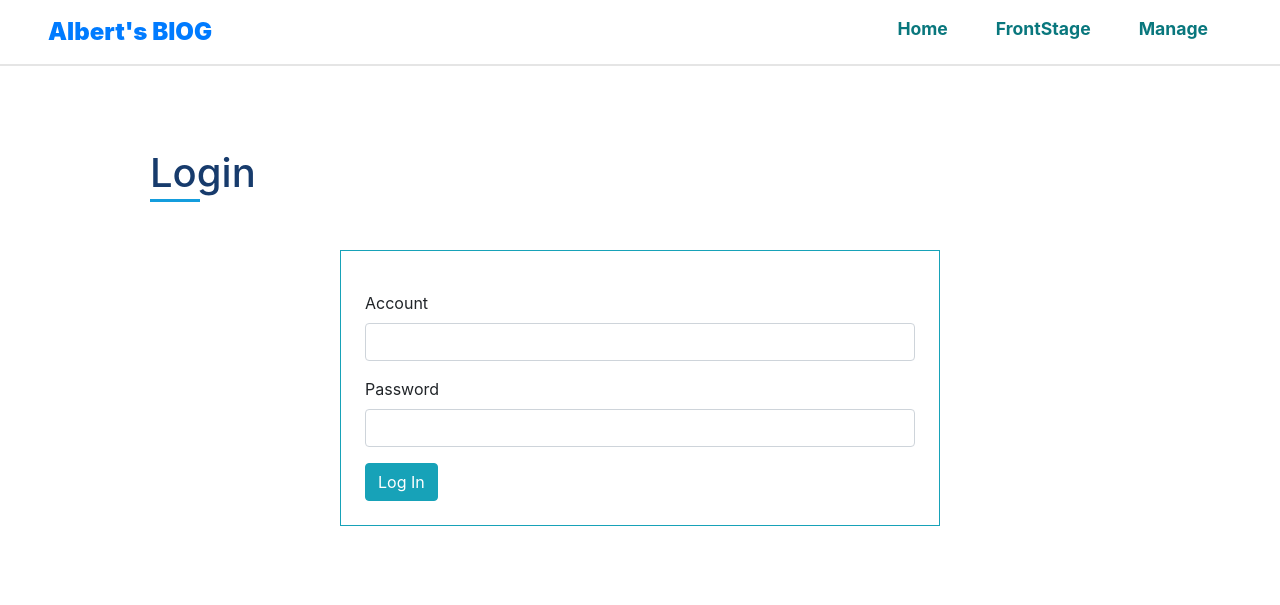
After one commit to albert199577/porfolio, a PHP site: page /backstage.php in a window 1280 px wide. The commit adds this page. Shown: the top 605 px of the page. Run offline with PHP 8.4, Linux system fonts and the light colour scheme.

Commit message:
backstage login use fetch method , backstage manage page reorganization

```diff
--- a/api/logout.php
+++ b/api/logout.php
@@ -5,4 +5,4 @@
 session_unset();
 
 
-to("../login.php");
+to("../backstage.php");
--- a/app.js
+++ b/app.js
@@ -47,7 +47,7 @@ function clear_underline() {
 }
 
 //option list switch
-let optionBtn = document.querySelectorAll("ul.protfolio-list-menu li");
+let optionBtn = document.querySelectorAll("ul.portfolio-list-menu li");
 
 optionBtn.forEach(e => {
     e.addEventListener("click", () => {
@@ -86,13 +86,13 @@ btn.addEventListener("click", () => {
 //     $("span.logo").html(data[0].name);
 // });
 
-async function getName (table, position) {
-    let data = await fetch("./api/test.php");
-    let parseData = await data.json();
-    console.log(parseData);
-    let { name } =  parseData[0];
-    $("span.logo").html(name);
-}
+// async function getName (table, position) {
+//     let data = await fetch("./api/test.php");
+//     let parseData = await data.json();
+//     console.log(parseData);
+//     let { name } =  parseData[0];
+//     $("span.logo").html(name);
+// }
 
 
 
@@ -115,6 +115,8 @@ const saveContact =  async() => {
 
 }
 
+
+
 // getName();
 
 // async function manage (table, position) {
--- a/backend/edit_experience.php
+++ b/backend/edit_experience.php
@@ -1,11 +1,9 @@
 <?php include_once "../db.php";?>
-
 <form action="./api/edit_experience.php" method="POST">
     Experience
     <input type="text" name="id" id="id" style="display: none;" value="1">
     <?php
     $rows = $Exp -> all();
-    dd($rows);
     foreach ($rows as $key => $value) {
     ?>
     <p>
--- a/backend/edit_personal.php
+++ b/backend/edit_personal.php
@@ -1,5 +1,3 @@
-<?php include_once "../db.php";?>
-
 <form action="./api/edit_personal.php" method="POST">
     <input type="text" name="id" id="id" style="display: none;" value="1">
     <p>
--- a/backend/edit_portfolio.php
+++ b/backend/edit_portfolio.php
@@ -1,4 +1,3 @@
-<?php include_once "../db.php";?>
 <form action="./api/edit_portfolio.php" method="POST">
     <input type="text" name="id" id="id" style="display: none;" value="1">
     <p>
--- a/backend/edit_website.php
+++ b/backend/edit_website.php
@@ -1,4 +1,3 @@
-<?php include_once "../db.php";?>
 <form action="./api/edit_website.php" method="POST">
     <input type="text" name="id" id="id" style="display: none;" value="1">
     <p>
--- /dev/null
+++ b/backend/login.php
@@ -0,0 +1,27 @@
+<?php
+// if (isset($_SESSION['user'])) {
+//     to("./backstage.php?do=manage");
+// }
+?>
+<!-- login -->
+<section class="login-page">
+    <main class="container">
+        <h1>Login</h1>
+        <main class="form border border-info p-4 mx-auto my-5 w-md-50">
+            <p id="error"></p>
+            <div class="row my-3">
+                <div class="col">
+                    <label for="">Account</label>
+                    <input type="text" class="form-control" name="account" id="account">
+                </div>
+            </div>
+            <div class="row my-3">
+                <div class="col">
+                    <label for="exampleFormControlTextarea1">Password</label>
+                    <input type="password" class="form-control" name="password" id="password">
+                </div>
+            </div>
+            <button class="btn btn-info mx-auto" onclick="checkLogin()">Log In</button>
+        </main>
+    </main>
+</section>
--- a/login.php
+++ b/backstage.php
@@ -14,6 +14,7 @@ include_once "./db.php";
     <link rel="stylesheet" href="https://cdnjs.cloudflare.com/ajax/libs/font-awesome/6.0.0-beta3/css/all.min.css" integrity="sha512-Fo3rlrZj/k7ujTnHg4CGR2D7kSs0v4LLanw2qksYuRlEzO+tcaEPQogQ0KaoGN26/zrn20ImR1DfuLWnOo7aBA==" crossorigin="anonymous" referrerpolicy="no-referrer" />
     <link rel="stylesheet" href="https://cdn.jsdelivr.net/npm/bootstrap@4.6.1/dist/css/bootstrap.min.css" integrity="sha384-zCbKRCUGaJDkqS1kPbPd7TveP5iyJE0EjAuZQTgFLD2ylzuqKfdKlfG/eSrtxUkn" crossorigin="anonymous">
     <link rel="stylesheet" href="./style/style.css" type="text/css">
+    <link rel="stylesheet" href="./style/back.css" type="text/css">
 </head>
 <body>
     <!-- nav -->
@@ -25,7 +26,7 @@ include_once "./db.php";
         <ul class="menu">
             <li><a href="">Home</a></li>
             <li><a href="./index.php">FrontStage</a></li>
-            <li><a href="javascript:void(0)" onclick="mangePage()" disabled>Manage</a></li>
+            <li><a href="./backstage.php?do=manage">Manage</a></li>
             <?php
             if (isset($_SESSION['user'])) {
             ?>
@@ -35,34 +36,15 @@ include_once "./db.php";
             ?>
         </ul>
     </nav>
-    <!-- login -->
-    <section class="login-page">
-        <main class="container">
-            <h1>Login</h1>
-            <form action="./api/check_login.php" method="POST" class="form border border-info p-4 mx-auto my-5 w-md-50">
-                <?php
-                if (isset($_SESSION['error'])) {
-                ?>
-                <p><?=$_SESSION['error'];?></p>
-                <?php
-                }
-                ?>
-                <div class="row my-3">
-                    <div class="col">
-                        <label for="">Account</label>
-                        <input type="text" class="form-control" name="account">
-                    </div>
-                </div>
-                <div class="row my-3">
-                    <div class="col">
-                        <label for="exampleFormControlTextarea1">Password</label>
-                        <input type="text" class="form-control" name="password">
-                    </div>
-                </div>
-                <button class="btn btn-info mx-auto">Log In</button>
-            </form>
-        </main>
-    </section>
+    <?php
+        $do = $_GET['do'] ?? "login";
+        $file = "./backend/" . $do . ".php";
+        if (file_exists($file)) {
+            include $file;
+        } else {
+            include "./backend/login.php";
+        }
+    ?>
     <script src="https://cdn.jsdelivr.net/npm/jquery@3.5.1/dist/jquery.slim.min.js" integrity="sha384-DfXdz2htPH0lsSSs5nCTpuj/zy4C+OGpamoFVy38MVBnE+IbbVYUew+OrCXaRkfj" crossorigin="anonymous"></script>
     <script src="https://cdn.jsdelivr.net/npm/popper.js@1.16.1/dist/umd/popper.min.js" integrity="sha384-9/reFTGAW83EW2RDu2S0VKaIzap3H66lZH81PoYlFhbGU+6BZp6G7niu735Sk7lN" crossorigin="anonymous"></script>
     <script src="https://cdn.jsdelivr.net/npm/bootstrap@4.6.1/dist/js/bootstrap.min.js" integrity="sha384-VHvPCCyXqtD5DqJeNxl2dtTyhF78xXNXdkwX1CZeRusQfRKp+tA7hAShOK/B/fQ2" crossorigin="anonymous"></script>
@@ -72,13 +54,6 @@ include_once "./db.php";
 </html>
 
 <script>
-    mangePage();
-    function mangePage() {
-        $.get("./api/manage.php", {}, (manages) => {
-            $(".login-page").html(manages);
-        })
-    }
-
     function personalEdit() {
         $.get("./backend/edit_personal.php", {}, (manages) => {
             $(".contain").html(manages);
@@ -86,7 +61,6 @@ include_once "./db.php";
     }
 
     function ExperienceEdit() {
-        console.log("ee")
         $.get("./backend/edit_experience.php", {}, (manages) => {
             $(".contain").html(manages);
         })
@@ -104,5 +78,24 @@ include_once "./db.php";
         })
     }
 
-
+    const checkLogin = async() => {
+        let formData = {
+            account: $("#account").val(),
+            password: $("#password").val(),
+        };
+        let data = await fetch("./api/check_login.php", {
+            method: "POST",
+            body: JSON.stringify(formData),
+            headers: new Headers({
+                "Content-type": "application/json"
+            })
+        });
+        let parseData = await data.json();
+        console.log(parseData);
+        if (parseData) {
+            location.href = "backstage.php?do=manage";
+        } else {
+            $("#error").text("帳號密碼錯誤, 請重新輸入");
+        }
+    }
 </script>
--- a/index.php
+++ b/index.php
@@ -266,7 +266,7 @@
         </main>
     </section>
     <footer class="footer">
-        <p>All right reserved <a href="./login.php">Albert Kao</a> @ 2022</p>
+        <p>All right reserved <a href="./backstage.php">Albert Kao</a> @ 2022</p>
         <ul>
             <li><a href="mailto:mso729049@gmail.com"><i class="far fa-envelope"></i></a></li>
             <li><a href="https://github.com/albert199577"><i class="fab fa-github"></i></a></li>
--- /dev/null
+++ b/style/back.css
@@ -0,0 +1,61 @@
+.login-page main {
+  padding: 2rem;
+}
+
+.login-page main h1 {
+  color: #173b6c;
+  position: relative;
+  padding: 5px 0;
+  margin: 3rem;
+}
+
+.login-page main h1:after {
+  content: "";
+  position: absolute;
+  width: 50px;
+  height: 3px;
+  background-color: #149ddd;
+  bottom: 0;
+  left: 0;
+  display: block;
+}
+
+.login-page main main {
+  background-color: white;
+  max-width: 600px;
+}
+
+.login-page .manage {
+  display: -webkit-box;
+  display: -ms-flexbox;
+  display: flex;
+  -webkit-box-pack: justify;
+      -ms-flex-pack: justify;
+          justify-content: space-between;
+  justify-items: center;
+  gap: 4rem;
+}
+
+.login-page .manage ul.manage-nav {
+  border: 1px solid #beb4b4;
+  padding: 2rem 1rem;
+  margin-top: 0;
+  margin-left: 0;
+  border-radius: 3px;
+}
+
+.login-page .manage ul.manage-nav li {
+  list-style: none;
+  margin: 1rem auto;
+}
+
+.login-page .manage .contain {
+  -webkit-box-flex: 0;
+      -ms-flex: 0 0 70%;
+          flex: 0 0 70%;
+}
+
+.login-page .manage .contain form {
+  margin: auto;
+}
+/*# sourceMappingURL=back.css.map */
--- /dev/null
+++ b/style/back.sass
@@ -0,0 +1,44 @@
+$color_title: #173b6c
+$color_blue_background: #f5f8fd
+$color_icon_hover: #93e7d1
+$color_gray: #b0c7df
+
+// login
+.login-page
+    main
+        padding: 2rem
+        h1
+            color: $color_title
+            position: relative
+            padding: 5px 0
+            margin: 3rem
+            &:after
+                content: ""
+                position: absolute
+                width: 50px
+                height: 3px
+                background-color: #149ddd
+                bottom: 0
+                left: 0
+                display: block
+        main
+            background-color: white
+            max-width: 600px
+    .manage
+        display: flex
+        justify-content: space-between
+        justify-items: center
+        gap: 4rem
+        ul.manage-nav
+            border: 1px solid #beb4b4
+            padding: 2rem 1rem
+            margin-top: 0
+            margin-left: 0
+            border-radius: 3px
+            li
+                list-style: none
+                margin: 1rem auto
+        .contain
+            flex: 0 0 70%
+            form
+                margin: auto
--- a/style/style.css
+++ b/style/style.css
@@ -1,3 +1,64 @@
+.login-page main {
+  padding: 2rem;
+}
+
+.login-page main h1 {
+  color: #173b6c;
+  position: relative;
+  padding: 5px 0;
+  margin: 3rem;
+}
+
+.login-page main h1:after {
+  content: "";
+  position: absolute;
+  width: 50px;
+  height: 3px;
+  background-color: #149ddd;
+  bottom: 0;
+  left: 0;
+  display: block;
+}
+
+.login-page main form {
+  background-color: white;
+  max-width: 600px;
+}
+
+.login-page .manage {
+  display: -webkit-box;
+  display: -ms-flexbox;
+  display: flex;
+  -webkit-box-pack: justify;
+      -ms-flex-pack: justify;
+          justify-content: space-between;
+  justify-items: center;
+  gap: 4rem;
+}
+
+.login-page .manage ul.manage-nav {
+  border: 1px solid #beb4b4;
+  padding: 2rem 1rem;
+  margin-top: 0;
+  margin-left: 0;
+  border-radius: 3px;
+}
+
+.login-page .manage ul.manage-nav li {
+  list-style: none;
+  margin: 1rem auto;
+}
+
+.login-page .manage .contain {
+  -webkit-box-flex: 0;
+      -ms-flex: 0 0 70%;
+          flex: 0 0 70%;
+}
+
+.login-page .manage .contain form {
+  margin: auto;
+}
+
 * {
   -webkit-box-sizing: border-box;
           box-sizing: border-box;
@@ -812,65 +873,4 @@ nav .menu li a:hover {
     margin: 1rem;
   }
 }
-
-.login-page main {
-  padding: 2rem;
-}
-
-.login-page main h1 {
-  color: #173b6c;
-  position: relative;
-  padding: 5px 0;
-  margin: 3rem;
-}
-
-.login-page main h1:after {
-  content: "";
-  position: absolute;
-  width: 50px;
-  height: 3px;
-  background-color: #149ddd;
-  bottom: 0;
-  left: 0;
-  display: block;
-}
-
-.login-page main form {
-  background-color: white;
-  max-width: 600px;
-}
-
-.login-page .manage {
-  display: -webkit-box;
-  display: -ms-flexbox;
-  display: flex;
-  -webkit-box-pack: justify;
-      -ms-flex-pack: justify;
-          justify-content: space-between;
-  justify-items: center;
-  gap: 4rem;
-}
-
-.login-page .manage ul.manage-nav {
-  border: 1px solid #beb4b4;
-  padding: 2rem 1rem;
-  margin-top: 0;
-  margin-left: 0;
-  border-radius: 3px;
-}
-
-.login-page .manage ul.manage-nav li {
-  list-style: none;
-  margin: 1rem auto;
-}
-
-.login-page .manage .contain {
-  -webkit-box-flex: 0;
-      -ms-flex: 0 0 70%;
-          flex: 0 0 70%;
-}
-
-.login-page .manage .contain form {
-  margin: auto;
-}
 /*# sourceMappingURL=style.css.map */
--- a/style/style.sass
+++ b/style/style.sass
@@ -1,3 +1,5 @@
+@import "./back"
+
 $color_title: #173b6c
 $color_blue_background: #f5f8fd
 $color_icon_hover: #93e7d1
@@ -540,45 +542,3 @@ nav
         flex-flow: column
         p
             margin: 1rem
-
-
-// login
-.login-page
-    main
-        padding: 2rem
-        h1
-            color: $color_title
-            position: relative
-            padding: 5px 0
-            margin: 3rem
-            &:after
-                content: ""
-                position: absolute
-                width: 50px
-                height: 3px
-                background-color: #149ddd
-                bottom: 0
-                left: 0
-                display: block
-        form
-            background-color: white
-            max-width: 600px
-
-    .manage
-        display: flex
-        justify-content: space-between
-        justify-items: center
-        gap: 4rem
-        ul.manage-nav
-            border: 1px solid #beb4b4
-            padding: 2rem 1rem
-            margin-top: 0
-            margin-left: 0
-            border-radius: 3px
-            li
-                list-style: none
-                margin: 1rem auto
-        .contain
-            flex: 0 0 70%
-            form
-                margin: auto
```
Also changed, not shown: api/check_login.php (+9 -8 lines), api/manage.php (deleted, +0 -15 lines), backend/manage.php (added, +23 -0 lines), 1 other file.
